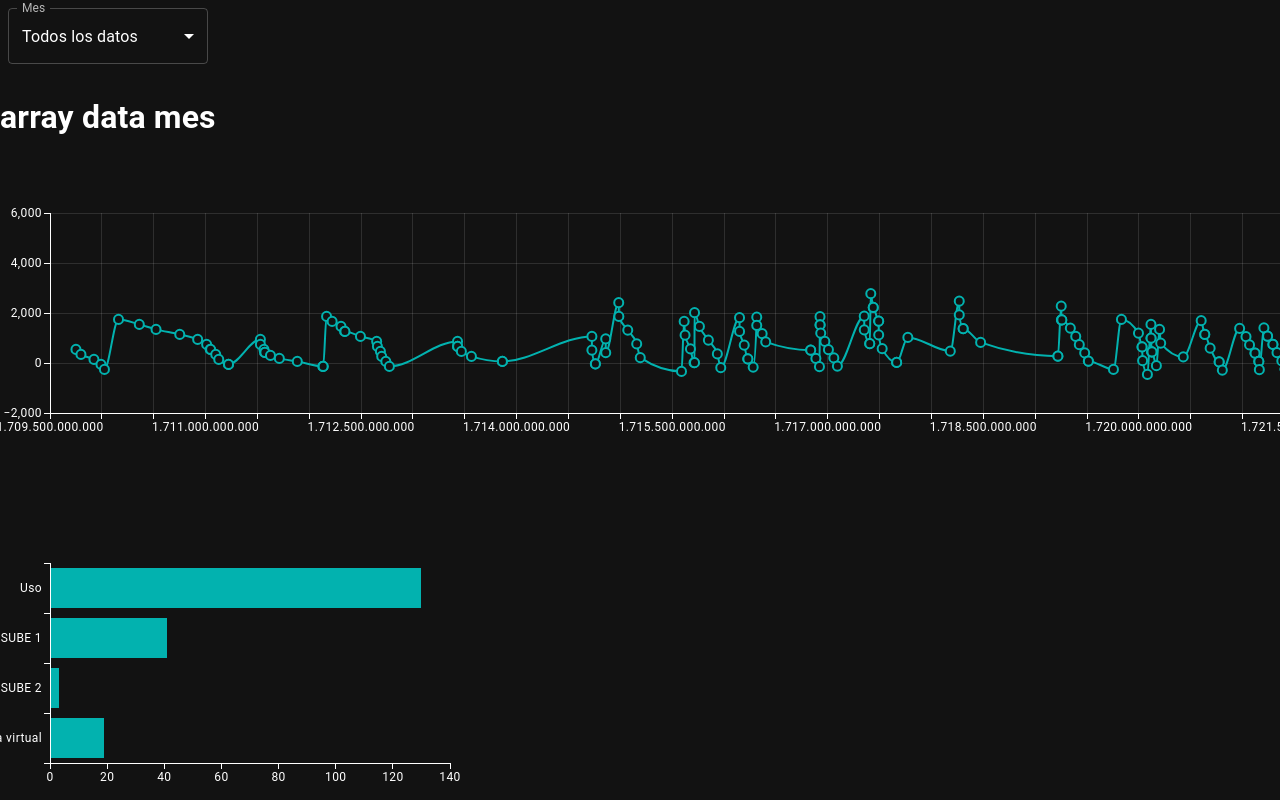
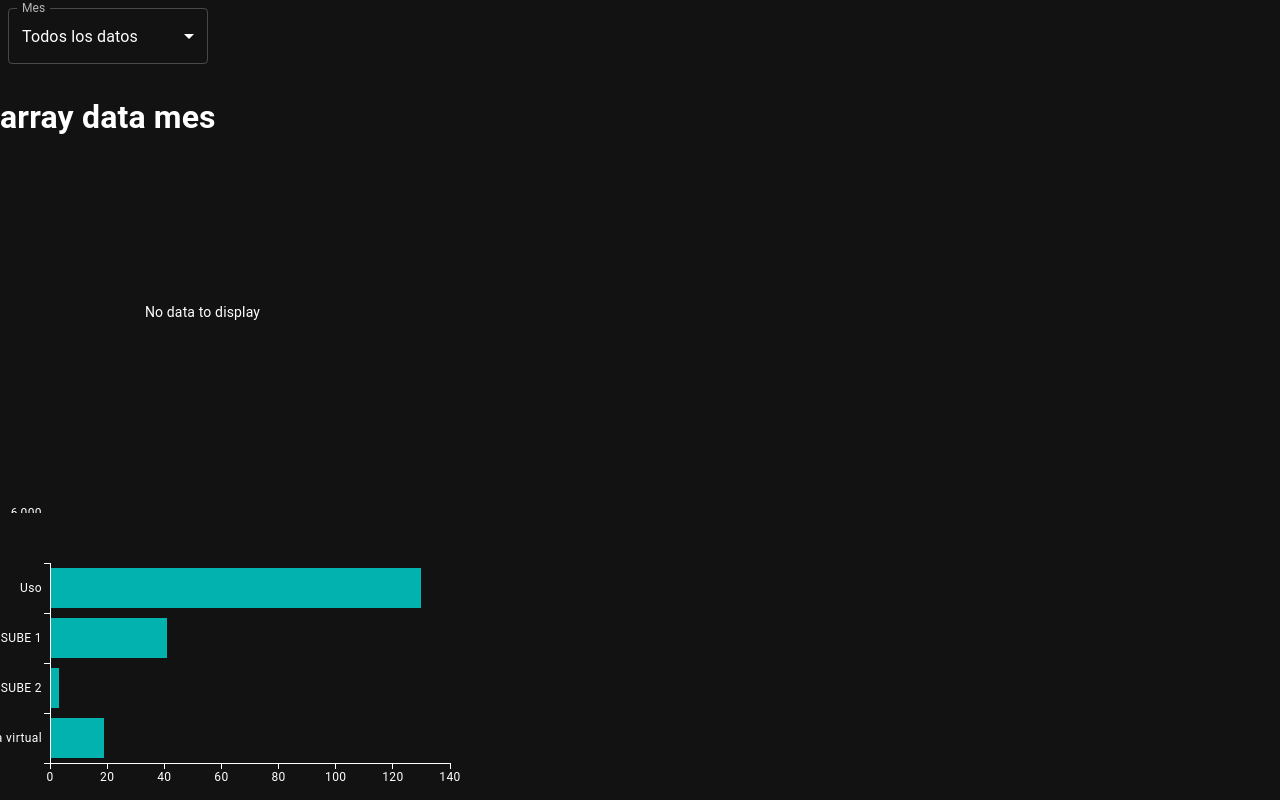
Before and after one commit to fabio2100/movimientossube, a React (Create React App) app: page / in a window 1280 px wide. Shown: the top 800 px of the page. Built offline with nearby package versions, Linux system fonts and the light colour scheme.

Commit message:
grafico por mes de servicios

```diff
--- a/src/components/main.js
+++ b/src/components/main.js
@@ -23,6 +23,7 @@ import { useState } from "react";
 export default function Main() {
   const [mes,setMes] = useState('all');
   const [arrayDataMes,setArrayDataMes] = useState([])
+  const [arrayServiciosMes,setArrayServiciosMes] = useState([]);
 
   const handleChange = (event) => {
     console.log(event.target.value)
@@ -32,12 +33,26 @@ export default function Main() {
     Uno.Data.Items.forEach(item => {
       const fecha = new Date(item.Date);
       console.log(fecha.getMonth())
-      if(fecha.getMonth() == mes){
+      if(fecha.getMonth()+1 == mes){
         arrayProvisorio.push(item)
       }
     })
     console.log({arrayProvisorio})
     //setArrayDataMes(arrayProvisorio)
+    let arrayServicios = [];
+    const lineasUsadas = Uno.Data.EntityList.map((linea) => {
+      let contador = 0;
+      arrayProvisorio.forEach((movimiento) => {
+        movimiento.Entity == linea && contador++;
+      });
+        arrayServicios.push({ id: linea, label: linea, value: contador });
+        setArrayServiciosMes(arrayServicios)
+      return (
+        <p>
+          {linea} Veces:{contador}
+        </p>
+      );
+    });
   }
 
 
@@ -83,6 +98,7 @@ export default function Main() {
     );
   });
 
+
   let arrayTipos = [];
   let arrayTiposBarChart = [];
 
@@ -117,12 +133,32 @@ export default function Main() {
 
   var options = { month: 'short', day: 'numeric' ,hour:'numeric',minute:'numeric',seconds:'numeric'};
   const valueFormatter = (fecha) => fecha.toLocaleString("es-ES",options)
+  console.log({arrayServicios})
   return (
     <>
     {inputSelect}
     <h1>array data mes</h1>
     {arrayDataMes}
     <div className="lineChart">
+    <PieChart
+        slotProps={{
+          legend: {
+            direction: "row",
+            position: { vertical: "top", horizontal: "middle" },
+            padding: 0,
+          },
+        }}
+        series={[
+          {
+            data: arrayServiciosMes,
+            highlightScope: { faded: "global", highlighted: "item" },
+            faded: { innerRadius: 30, additionalRadius: -30, color: "gray" },
+            innerRadius: 30,
+          },
+        ]}
+        width={500}
+        height={300}
+      />
       <LineChart
        grid={{ vertical: true, horizontal: true }}
        xAxis={[{ data: arrayFechas,valueFormatter }]}
```
